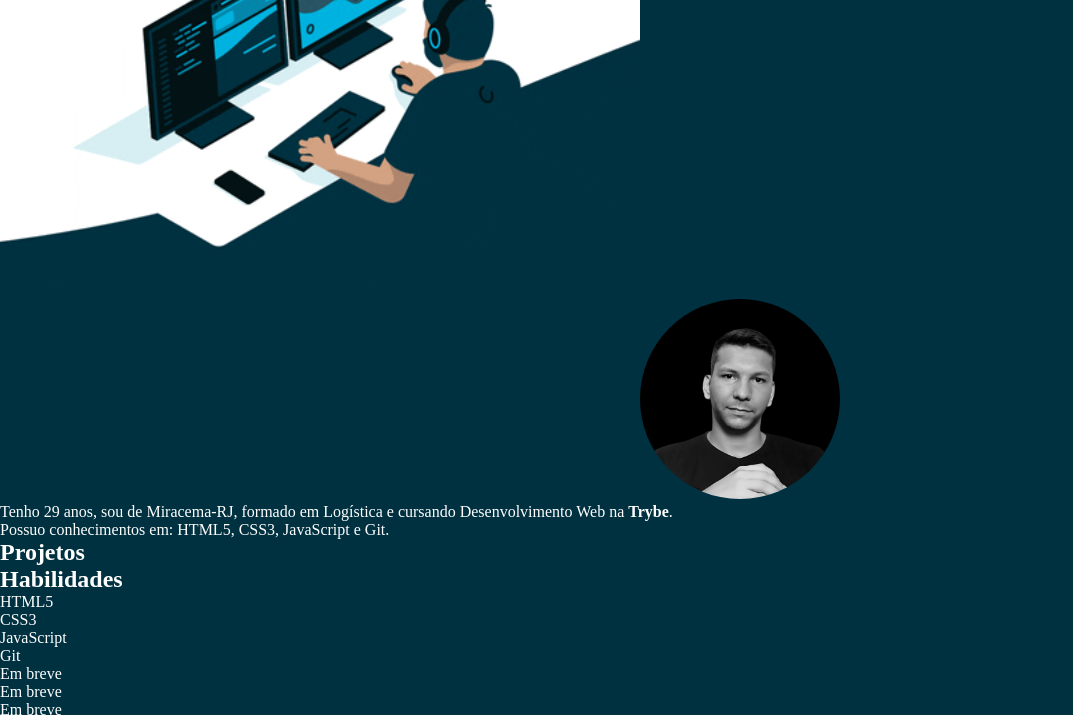
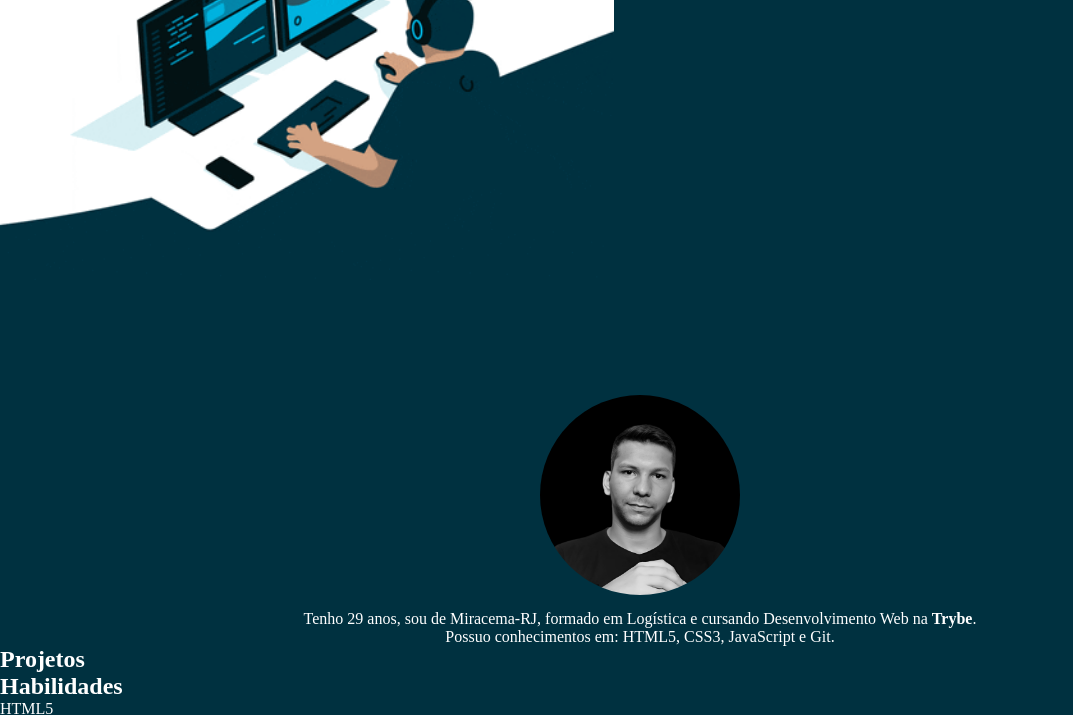
Before and after one commit to jonathanpestana/jonathanpestana.github.io, a plain HTML site: page index.html in a window 1280 px wide. Shown: the part 181-896 px from the top of the page, without its empty margins (0-1073 px from the left). Drawn offline with Linux system fonts and the light colour scheme.

Commit message:
Alinhamento de foto de perfil e texto

```diff
--- a/index.html
+++ b/index.html
@@ -23,15 +23,16 @@
 
     </div>
 
-    <img id="fotoPerfil" src="img/foto-portifolio.jpeg" alt="Foto de Jonathan">
+    <div id="sobreMim">
+        <img id="fotoPerfil" src="img/foto-portifolio.jpeg" alt="Foto de Jonathan">
 
-    <div id="textoResumo">
-        <p>Tenho 29 anos, sou de Miracema-RJ, formado em Logística e cursando Desenvolvimento Web na <strong>Trybe</strong>.
-        <br>
-        Possuo conhecimentos em: HTML5, CSS3, JavaScript e Git.
-    </p>
+
+        <p>Tenho 29 anos, sou de Miracema-RJ, formado em Logística e cursando Desenvolvimento Web na
+            <strong>Trybe</strong>.
+            <br>
+            Possuo conhecimentos em: HTML5, CSS3, JavaScript e Git.
+        </p>
     </div>
-
 
     <h2>Projetos</h2>
 
--- a/style.css
+++ b/style.css
@@ -14,7 +14,7 @@ body {
 
 #gif {
     position: absolute;
-    width: 50%;
+    width: 48%;
 }
 
 #apresentacao {
@@ -27,9 +27,16 @@ body {
     color: #00B2DF;
 }
 
+#sobreMim {
+    display: flex;
+    flex-direction: column;
+    margin-top: 12vh;
+    text-align: center;
+}
+
 #fotoPerfil {
-    position: relative;
+    display: flex;
+    margin: 0 auto 15px auto;
     width: 200px;
     border-radius: 50%;
-    left: 50%;
 }
```
